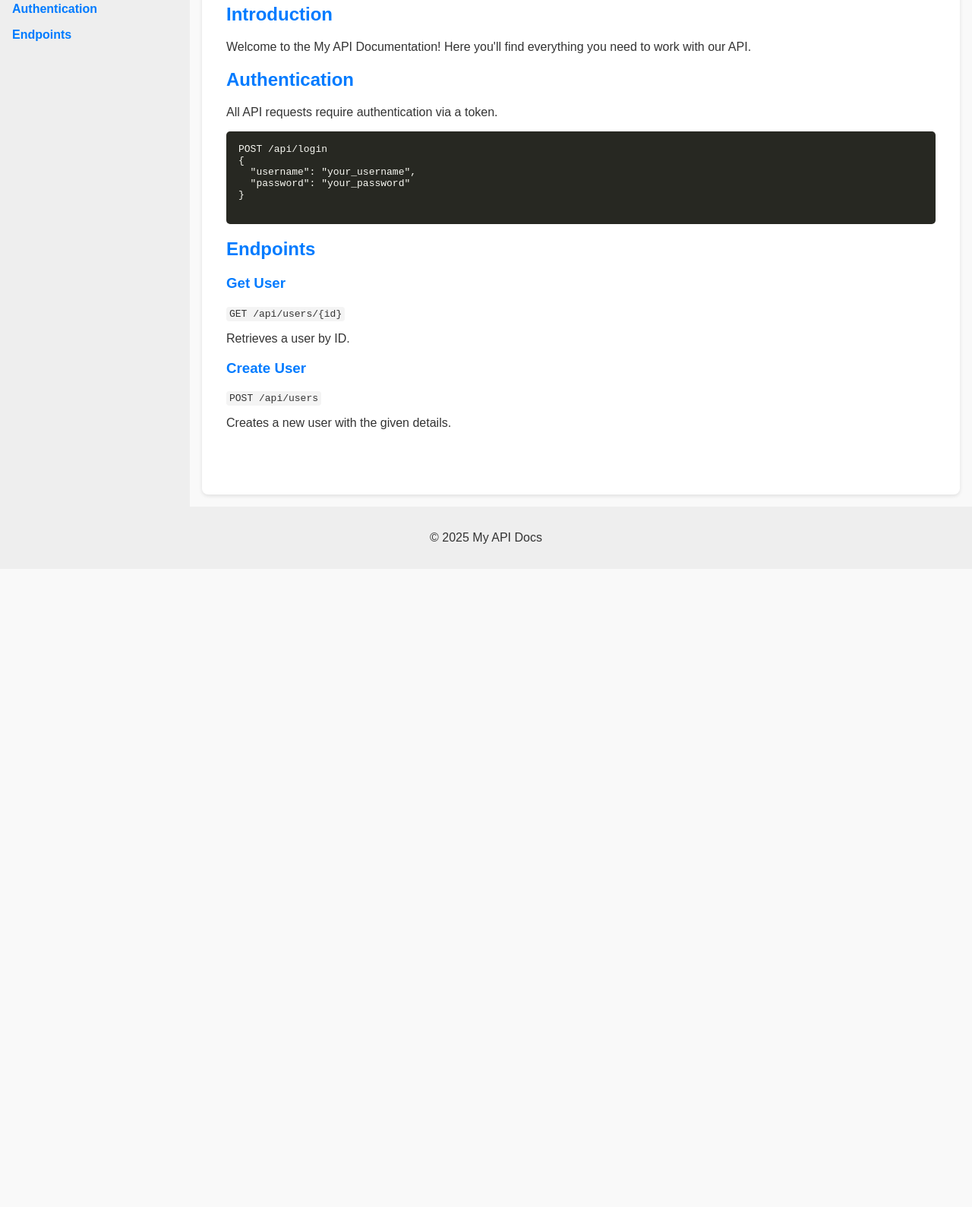
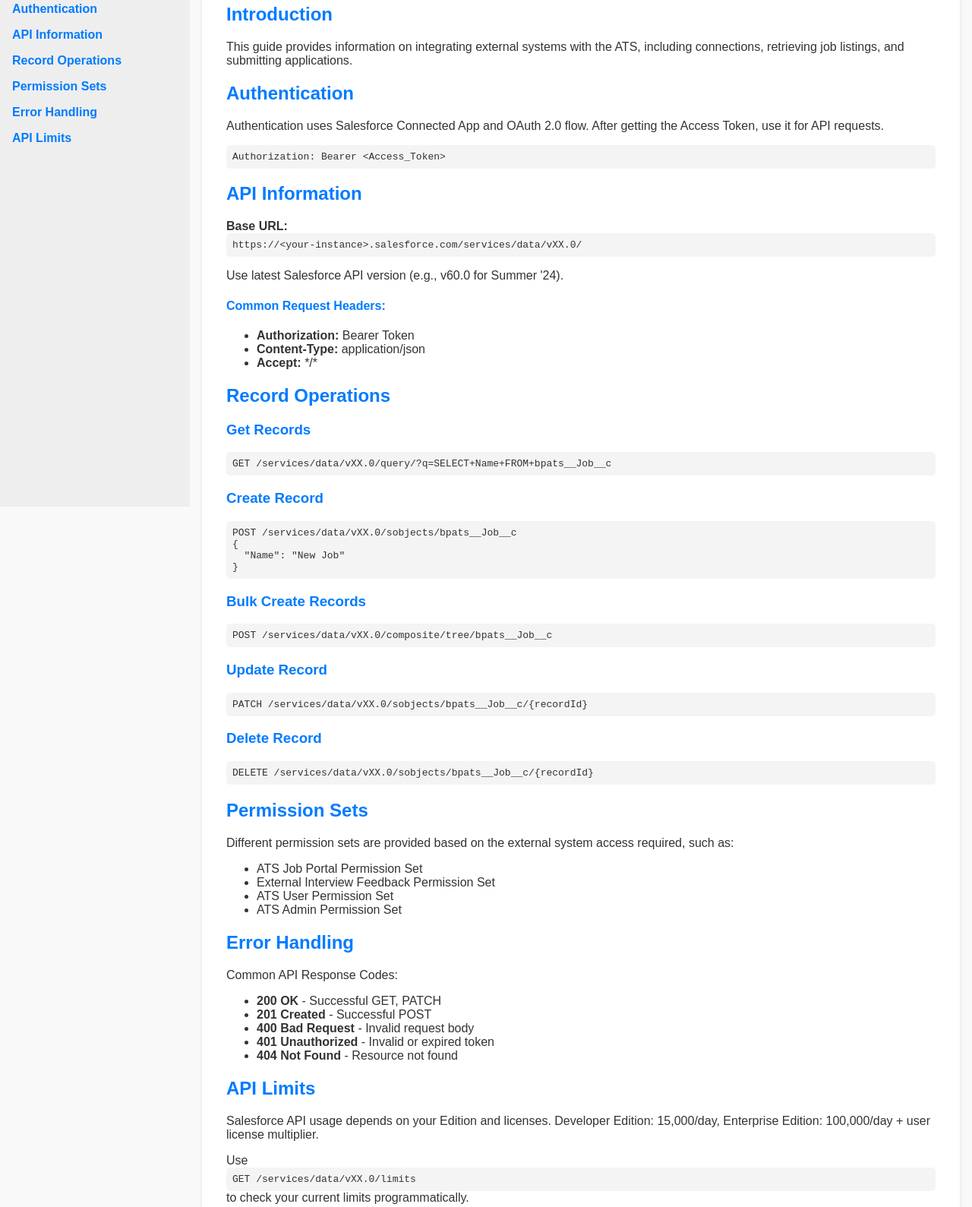
Before and after one commit to asymblinc/asymblinc.github.io, a plain HTML site: page index.html in a window 1280 px wide. Shown: the part 175-1764 px from the top of the page at 76% size. Before the commit the page ends 924 px from the top, so only its background shows below. Drawn offline with Linux system fonts and the light colour scheme.

Commit message:
Update index.html

```diff
--- a/index.html
+++ b/index.html
@@ -3,7 +3,7 @@
 <head>
   <meta charset="UTF-8">
   <meta name="viewport" content="width=device-width, initial-scale=1.0">
-  <title>My API Documentation</title>
+  <title>ATS External Integration Guide</title>
   <style>
     body {
       margin: 0;
@@ -11,9 +11,6 @@
       font-family: Arial, sans-serif;
       background: #f9f9f9;
       color: #333;
-      display: flex;
-      min-height: 100vh;
-      flex-direction: column;
     }
     header {
       background: #007bff;
@@ -23,7 +20,7 @@
     }
     .main {
       display: flex;
-      flex: 1;
+      min-height: calc(100vh - 140px);
     }
     nav {
       width: 250px;
@@ -45,28 +42,21 @@
     .container {
       flex: 1;
       padding: 2rem;
-      max-width: 1000px;
       background: white;
       margin: 1rem;
       box-sizing: border-box;
       border-radius: 8px;
       box-shadow: 0 2px 5px rgba(0,0,0,0.1);
     }
-    h1, h2, h3 {
+    h1, h2, h3, h4 {
       color: #007bff;
     }
-    code {
+    code, pre {
       background: #f4f4f4;
-      padding: 2px 4px;
-      border-radius: 4px;
-      font-family: monospace;
-    }
-    pre {
-      background: #272822;
-      color: #f8f8f2;
-      padding: 1rem;
+      padding: 0.5rem;
+      border-radius: 5px;
+      display: block;
       overflow-x: auto;
-      border-radius: 5px;
     }
     footer {
       text-align: center;
@@ -77,50 +67,98 @@
 </head>
 <body>
   <header>
-    <h1>My API Documentation</h1>
+    <h1>ATS External Integration Guide</h1>
   </header>
 
   <div class="main">
     <nav>
       <a href="#introduction">Introduction</a>
       <a href="#authentication">Authentication</a>
-      <a href="#endpoints">Endpoints</a>
+      <a href="#api-info">API Information</a>
+      <a href="#record-operations">Record Operations</a>
+      <a href="#permission-sets">Permission Sets</a>
+      <a href="#error-handling">Error Handling</a>
+      <a href="#api-limits">API Limits</a>
     </nav>
 
     <div class="container">
       <section id="introduction">
         <h2>Introduction</h2>
-        <p>Welcome to the My API Documentation! Here you'll find everything you need to work with our API.</p>
+        <p>This guide provides information on integrating external systems with the ATS, including connections, retrieving job listings, and submitting applications.</p>
       </section>
 
       <section id="authentication">
         <h2>Authentication</h2>
-        <p>All API requests require authentication via a token.</p>
-        <pre>
-POST /api/login
-{
-  "username": "your_username",
-  "password": "your_password"
-}
-        </pre>
+        <p>Authentication uses Salesforce Connected App and OAuth 2.0 flow. After getting the Access Token, use it for API requests.</p>
+        <pre>Authorization: Bearer &lt;Access_Token&gt;</pre>
       </section>
 
-      <section id="endpoints">
-        <h2>Endpoints</h2>
+      <section id="api-info">
+        <h2>API Information</h2>
+        <p><strong>Base URL:</strong> <code>https://&lt;your-instance&gt;.salesforce.com/services/data/vXX.0/</code></p>
+        <p>Use latest Salesforce API version (e.g., v60.0 for Summer '24).</p>
+        <h4>Common Request Headers:</h4>
+        <ul>
+          <li><strong>Authorization:</strong> Bearer Token</li>
+          <li><strong>Content-Type:</strong> application/json</li>
+          <li><strong>Accept:</strong> */*</li>
+        </ul>
+      </section>
 
-        <h3>Get User</h3>
-        <p><code>GET /api/users/{id}</code></p>
-        <p>Retrieves a user by ID.</p>
+      <section id="record-operations">
+        <h2>Record Operations</h2>
+        <h3>Get Records</h3>
+        <pre>GET /services/data/vXX.0/query/?q=SELECT+Name+FROM+bpats__Job__c</pre>
 
-        <h3>Create User</h3>
-        <p><code>POST /api/users</code></p>
-        <p>Creates a new user with the given details.</p>
+        <h3>Create Record</h3>
+        <pre>POST /services/data/vXX.0/sobjects/bpats__Job__c
+{
+  "Name": "New Job"
+}</pre>
+
+        <h3>Bulk Create Records</h3>
+        <pre>POST /services/data/vXX.0/composite/tree/bpats__Job__c</pre>
+
+        <h3>Update Record</h3>
+        <pre>PATCH /services/data/vXX.0/sobjects/bpats__Job__c/{recordId}</pre>
+
+        <h3>Delete Record</h3>
+        <pre>DELETE /services/data/vXX.0/sobjects/bpats__Job__c/{recordId}</pre>
+      </section>
+
+      <section id="permission-sets">
+        <h2>Permission Sets</h2>
+        <p>Different permission sets are provided based on the external system access required, such as:</p>
+        <ul>
+          <li>ATS Job Portal Permission Set</li>
+          <li>External Interview Feedback Permission Set</li>
+          <li>ATS User Permission Set</li>
+          <li>ATS Admin Permission Set</li>
+        </ul>
+      </section>
+
+      <section id="error-handling">
+        <h2>Error Handling</h2>
+        <p>Common API Response Codes:</p>
+        <ul>
+          <li><strong>200 OK</strong> - Successful GET, PATCH</li>
+          <li><strong>201 Created</strong> - Successful POST</li>
+          <li><strong>400 Bad Request</strong> - Invalid request body</li>
+          <li><strong>401 Unauthorized</strong> - Invalid or expired token</li>
+          <li><strong>404 Not Found</strong> - Resource not found</li>
+        </ul>
+      </section>
+
+      <section id="api-limits">
+        <h2>API Limits</h2>
+        <p>Salesforce API usage depends on your Edition and licenses. Developer Edition: 15,000/day, Enterprise Edition: 100,000/day + user license multiplier.</p>
+        <p>Use <code>GET /services/data/vXX.0/limits</code> to check your current limits programmatically.</p>
       </section>
     </div>
   </div>
 
   <footer>
-    <p>&copy; 2025 My API Docs</p>
+    <p>&copy; 2025 ATS API Documentation</p>
   </footer>
 </body>
 </html>
```
